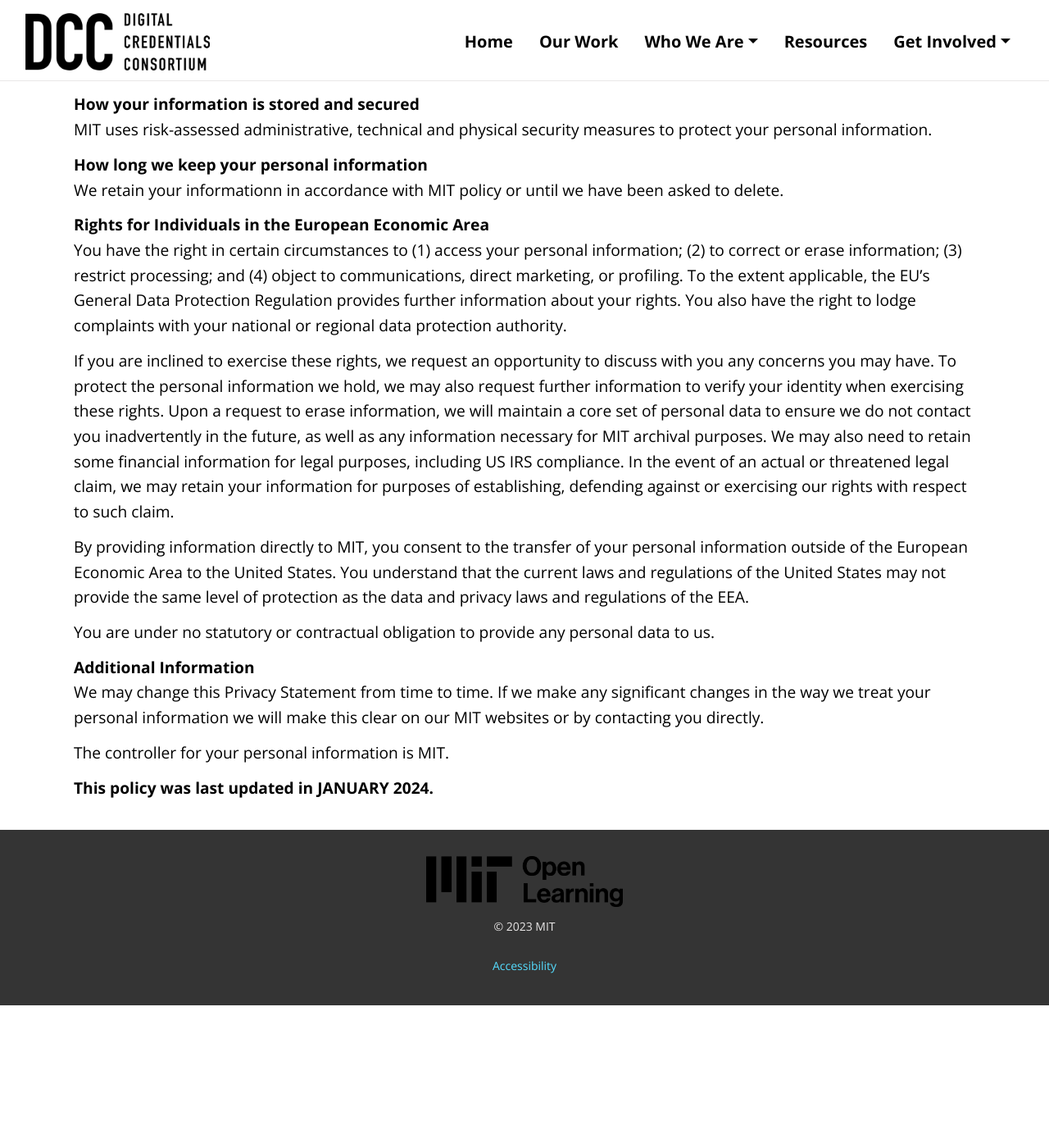
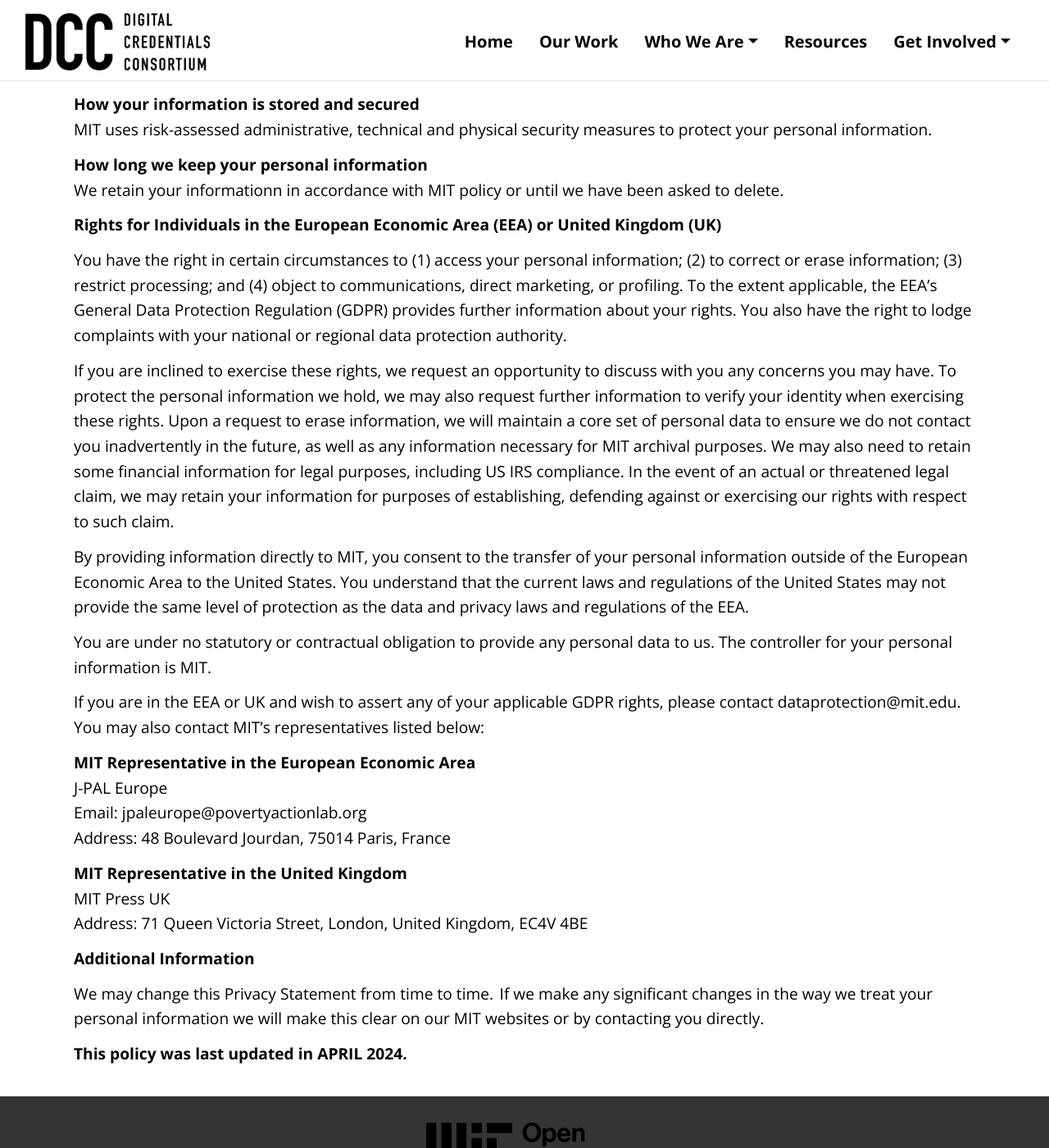
Before and after one commit to digitalcredentials/dcc-website, a Jekyll site: the page built from privacypolicy.md, in a window 1280 px wide and 1400 px high, scrolled down 785 px. Shown: the whole window at 82% size. Built offline with Jekyll 4.4.1, drawn with Linux system fonts in a browser that asks for light colours; our own code applies the rules of GitHub Pages for plain Markdown files; before the commit the page ends 2011 px from its top, so only the background shows below that.

Commit message:
Update privacypolicy.md
Updated UK/EU privacy policy text

```diff
--- a/privacypolicy.md
+++ b/privacypolicy.md
@@ -27,19 +27,50 @@
 <b>How long we keep your personal information</b><br>
 We retain your informationn in accordance with MIT policy or until we have been asked to delete.
 
-<b>Rights for Individuals in the European Economic Area </b><br>
-You have the right in certain circumstances to (1) access your personal information; (2) to correct or erase information; (3) restrict processing; and (4) object to communications, direct marketing, or profiling.  To the extent applicable, the EU’s General Data Protection Regulation provides further information about your rights.  You also have the right to lodge complaints with your national or regional data protection authority.
+<b>Rights for Individuals in the European Economic Area (EEA) or United Kingdom (UK) </b>
+
+You have the right in certain circumstances to (1) access your personal information; (2) to correct or erase information; (3) restrict processing; and (4) object to communications, direct marketing, or profiling.  To the extent applicable, the EEA’s General Data Protection Regulation (GDPR) provides further information about your rights.  You also have the right to lodge complaints with your national or regional data protection authority.
+
+
 
 If you are inclined to exercise these rights, we request an opportunity to discuss with you any concerns you may have. To protect the personal information we hold, we may also request further information to verify your identity when exercising these rights.  Upon a request to erase information, we will maintain a core set of personal data to ensure we do not contact you inadvertently in the future, as well as any information necessary for MIT archival purposes.  We may also need to retain some financial information for legal purposes, including US IRS compliance.  In the event of an actual or threatened legal claim, we may retain your information for purposes of establishing, defending against or exercising our rights with respect to such claim.
 
+
+
 By providing information directly to MIT, you consent to the transfer of your personal information outside of the European Economic Area to the United States.  You understand that the current laws and regulations of the United States may not provide the same level of protection as the data and privacy laws and regulations of the EEA.
 
-You are under no statutory or contractual obligation to provide any personal data to us.
 
 
-<b>Additional Information</b><br>
-We may change this Privacy Statement from time to time.  If we make any significant changes in the way we treat your personal information we will make this clear on our MIT websites or by contacting you directly.
+You are under no statutory or contractual obligation to provide any personal data to us. The controller for your personal information is MIT.
 
-The controller for your personal information is MIT.
 
-<b>This policy was last updated in JANUARY 2024.</b>
+
+If you are in the EEA or UK and wish to assert any of your applicable GDPR rights, please contact dataprotection@mit.edu. You may also contact MIT’s representatives listed below:
+
+
+
+<b>MIT Representative in the European Economic Area </b><br>
+J-PAL Europe <br>
+Email: jpaleurope@povertyactionlab.org <br>
+Address: 48 Boulevard Jourdan, 75014 Paris, France
+
+<b> MIT Representative in the United Kingdom </b><br>
+MIT Press UK <br>
+Address: 71 Queen Victoria Street, London, United Kingdom, EC4V 4BE
+
+
+
+
+
+<b>Additional Information </b>
+
+
+We may change this Privacy Statement from time to time.  If we make any significant changes in the way we treat your personal information we will make this clear on our MIT websites or by contacting you directly.
+
+
+
+
+
+
+
+<b>This policy was last updated in APRIL 2024. </b>
```
